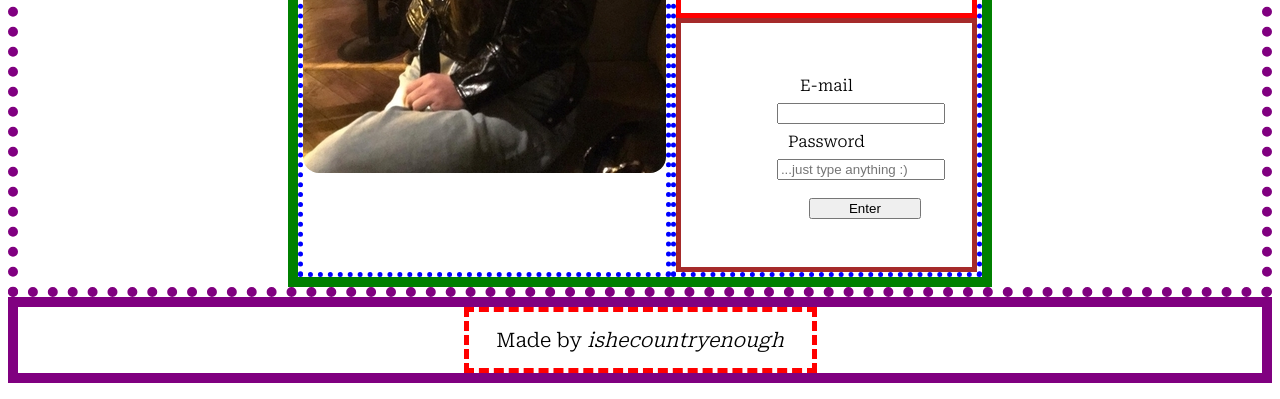
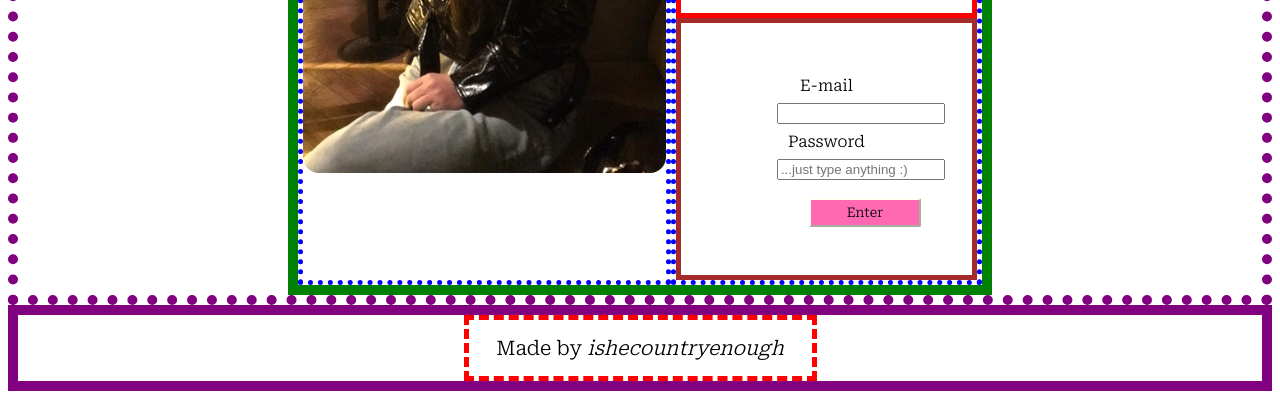
Before and after one commit to osmansagsoz/birthday-project, a website built with Parcel: page index.html in a window 1280 px wide. Shown: the part 401-800 px from the top of the page. Built offline with nearby package versions, Linux system fonts and the light colour scheme.

Commit message:
show button design

```diff
--- a/styles.css
+++ b/styles.css
@@ -71,6 +71,11 @@ input {
 button {
     margin: 15px 0 0 8rem;
     width: 7rem;
+    background-color: hotpink;
+    border-color: ivory;
+    border-radius: 2px;
+    font-family: 'Roboto Serif', sans-serif;
+    padding: 5px;
 }
 
 footer {
```
